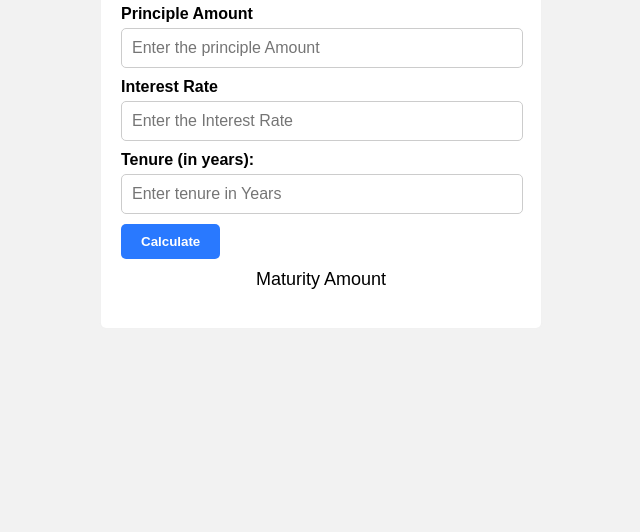
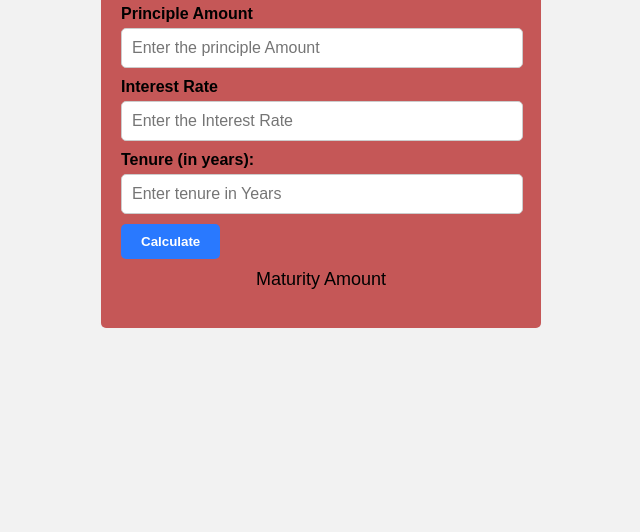
Before and after one commit to nitishgupta24/FdCalculator, a plain HTML site: page index.html in a window 1280 px wide. Shown: the part 284-816 px from the top of the page, without its empty margins (319-959 px from the left). Drawn offline with Linux system fonts and the light colour scheme.

Commit message:
Update style.css

```diff
--- a/style.css
+++ b/style.css
@@ -9,7 +9,7 @@ body {
 }
 
 .container {
-    background-color: #ffffff;
+    background-color: rgb(197, 87, 87);
     border-radius: 5px;
     padding: 20px;
     box-shadow: 0px 0px 2px rgba(198,193, 193, 0.1);
```
